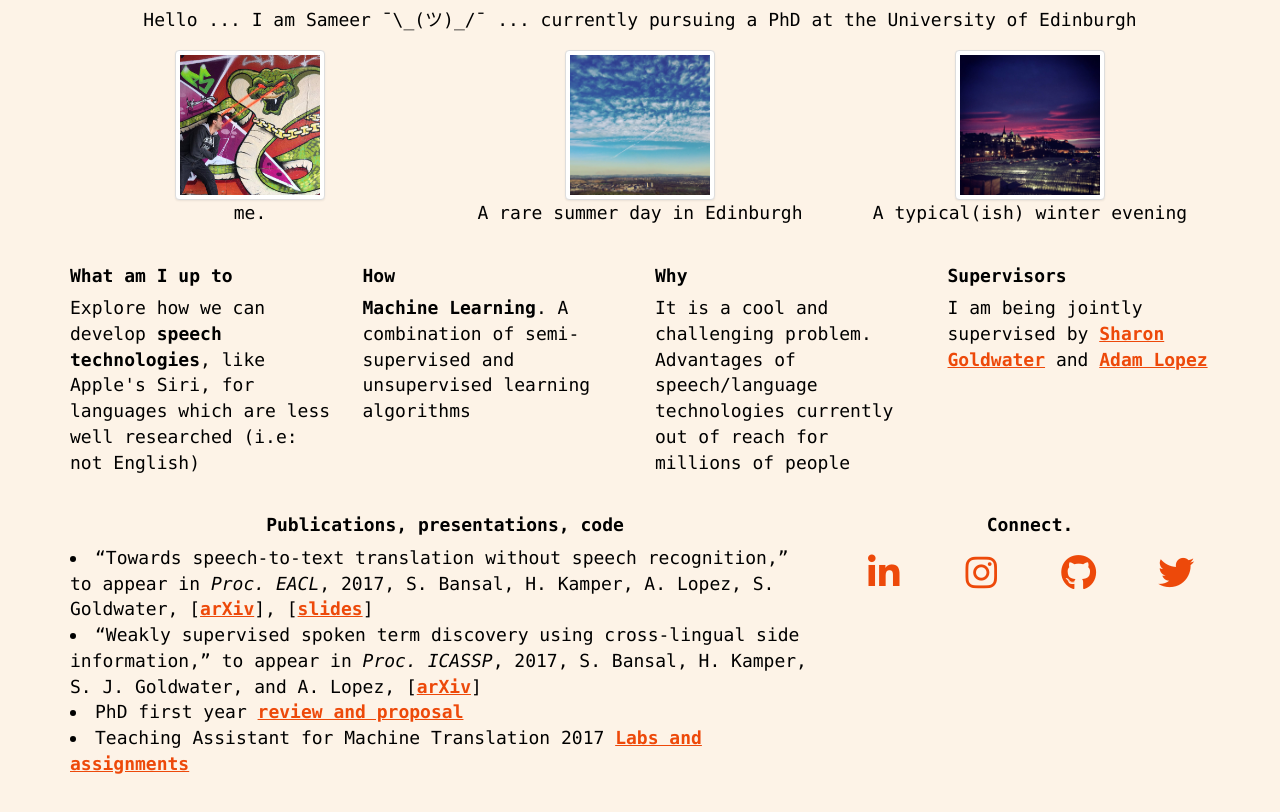
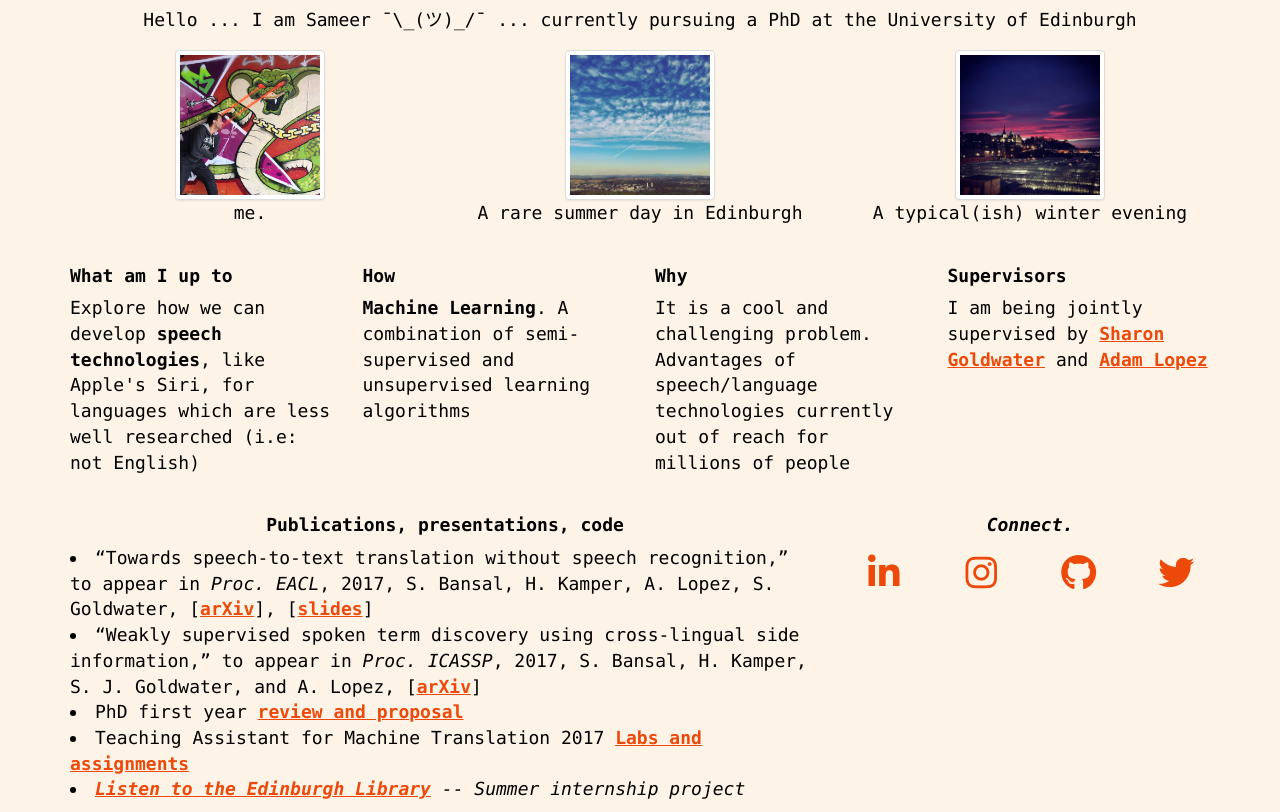
Before and after one commit to 0xSameer/0xSameer.github.io, a plain HTML site: page index.html in a window 1280 px wide. Drawn offline with nearby package versions, Linux system fonts and the light colour scheme.

Commit message:
added listen to the library work

```diff
--- a/index.html
+++ b/index.html
@@ -94,6 +94,9 @@
             <li>
               Teaching Assistant for Machine Translation 2017 <a href="https://github.com/INFR11133/"> Labs and assignments </a>
             </li>
+            <li>
+              <a href="https://librarylabs.ed.ac.uk/listen-demo/static/alma_index.html"><i>Listen to the Edinburgh Library<i></a> -- Summer internship project
+            </li>
           </div>
         </div>
         <div class="col-md-4">
```
